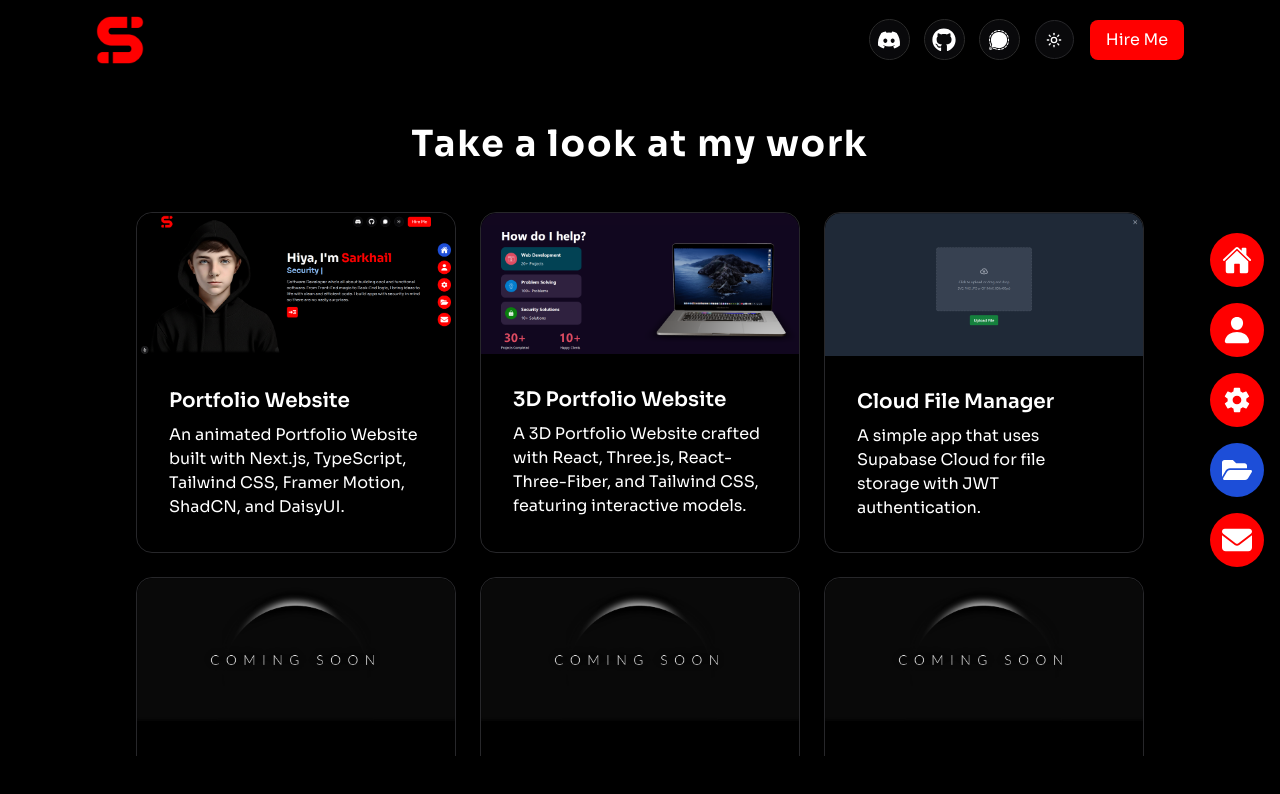
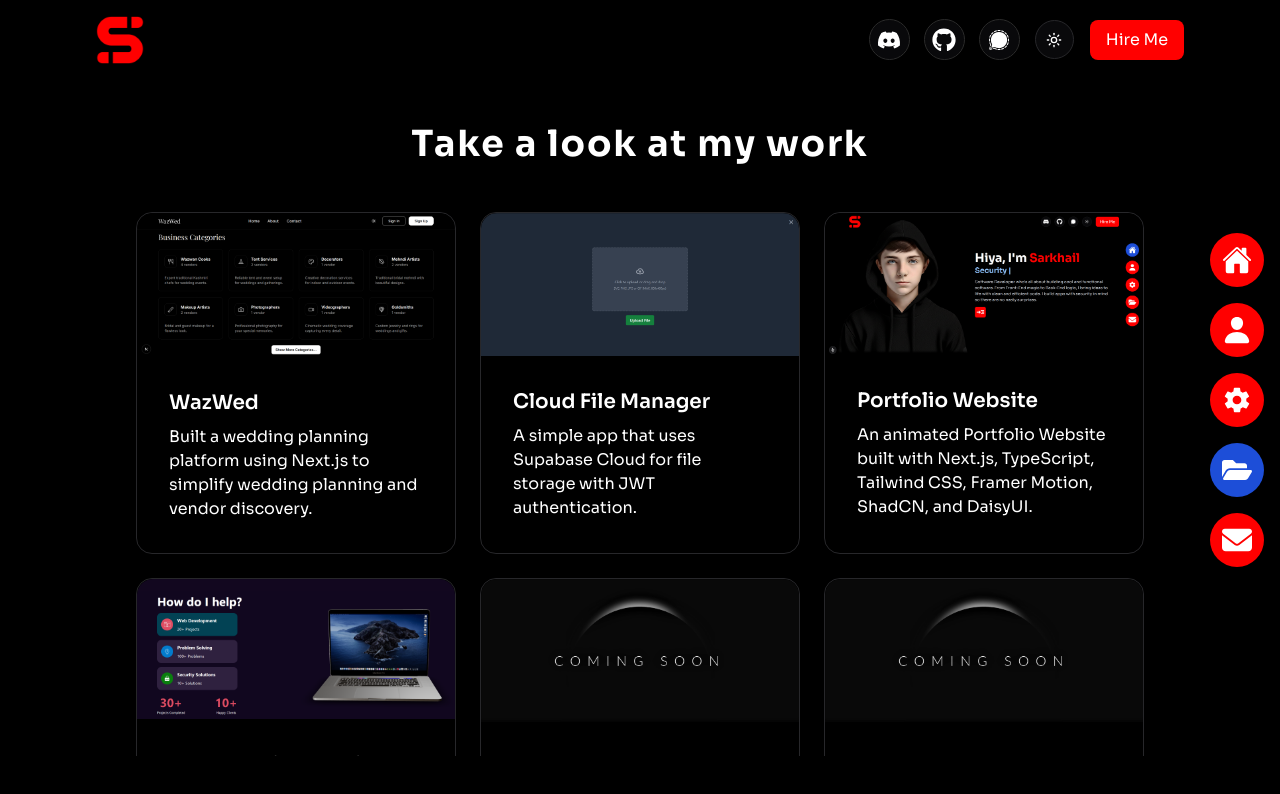
Before and after one commit to sarkhailstorm/personal-portfolio, a Next.js app: page /projects in a window 1280 px wide. Shown: the top 794 px of the page. Built offline with nearby package versions, Linux system fonts and the light colour scheme.

Commit message:
Chore(projects page): Add WazWed project card.

```diff
--- a/src/data/projects.ts
+++ b/src/data/projects.ts
@@ -1,4 +1,16 @@
 export const projects = [
+  {
+    img: "wazwed.png",
+    title: "WazWed",
+    desc: "Built a wedding planning platform using Next.js to simplify wedding planning and vendor discovery.",
+    link: "#",
+  },
+  {
+    img: "Cloud File Manager.png",
+    title: "Cloud File Manager",
+    desc: "A simple app that uses Supabase Cloud for file storage with JWT authentication.",
+    link: "https://cloud-file-manager-app.vercel.app ",
+  },
   {
     img: "Portfolio Website.png",
     title: "Portfolio Website",
@@ -11,12 +23,6 @@ export const projects = [
     title: "3D Portfolio Website",
     desc: "A 3D Portfolio Website crafted with React, Three.js, React-Three-Fiber, and Tailwind CSS, featuring interactive models.",
     link: "#",
-  },
-  {
-    img: "Cloud File Manager.png",
-    title: "Cloud File Manager",
-    desc: "A simple app that uses Supabase Cloud for file storage with JWT authentication.",
-    link: "https://cloud-file-manager-app.vercel.app ",
   },
   {
     img: "Coming Soon.png",
```
Also changed, not shown: public/wazwed.png (added).
